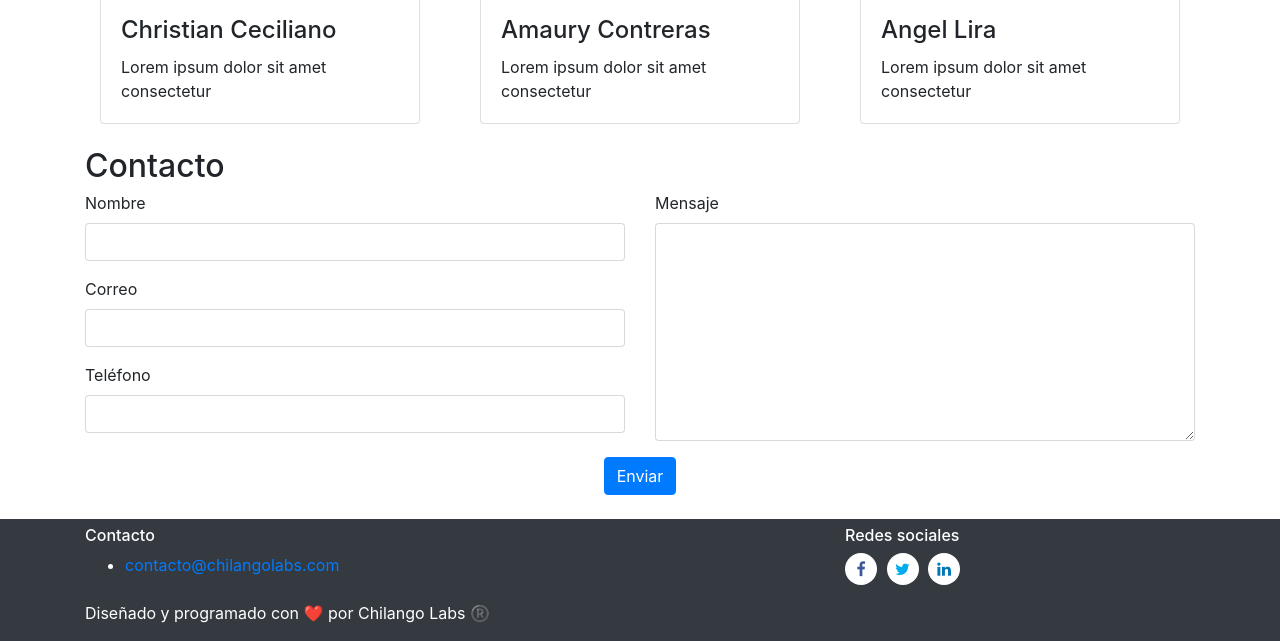
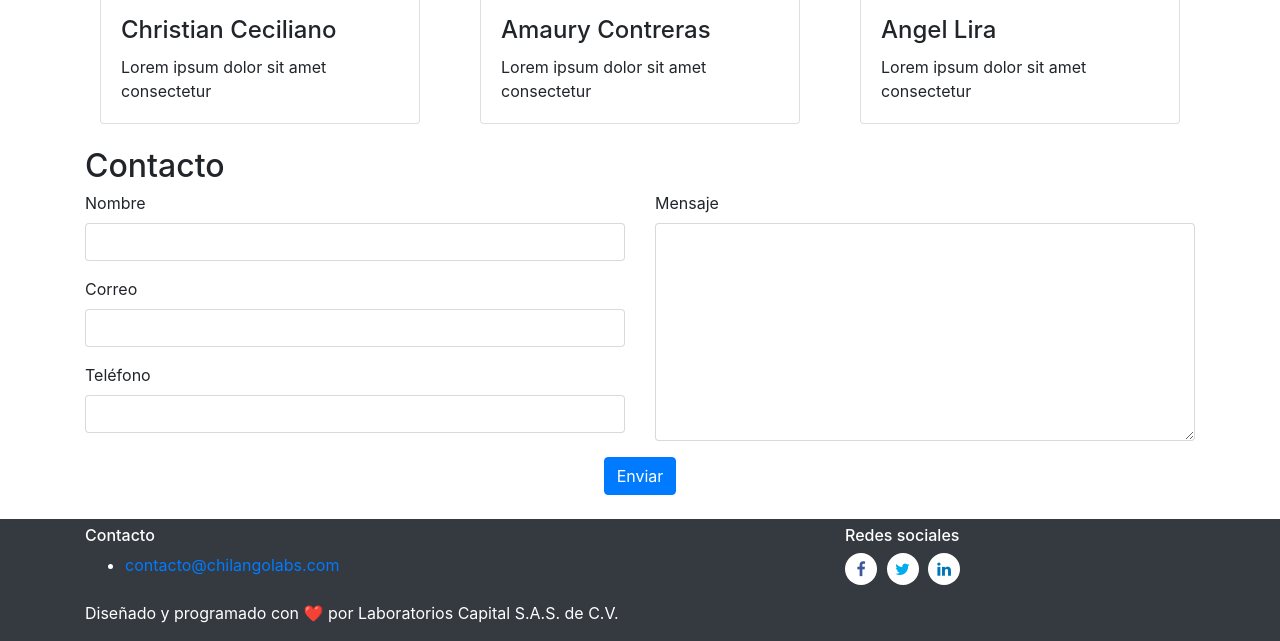
Before and after one commit to rodmoreno/chilangolabs-web, a plain HTML site: page index.html in a window 1280 px wide. Shown: the part 3058-3699 px from the top of the page. Drawn offline with nearby package versions, Linux system fonts and the light colour scheme.

Commit message:
Update index.html

```diff
--- a/index.html
+++ b/index.html
@@ -298,7 +298,7 @@
       </div>
       <div class="row">
         <div class="col-12">
-          <p>Diseñado y programado con ❤️ por Chilango Labs ®️</p>
+          <p>Diseñado y programado con ❤️ por Laboratorios Capital S.A.S. de C.V.</p>
         </div>
       </div>
     </div>
```
